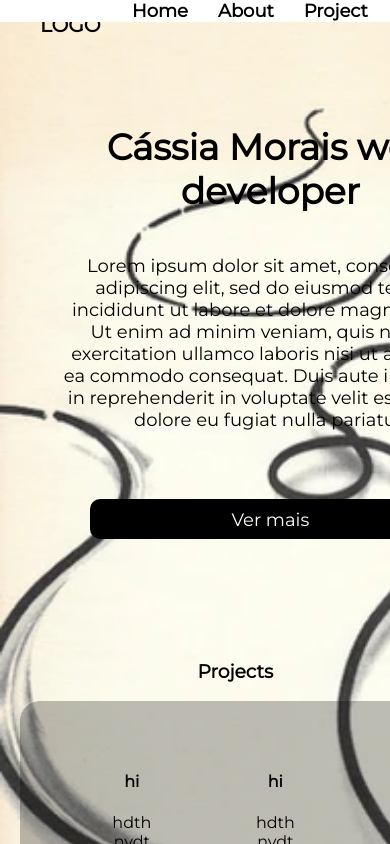
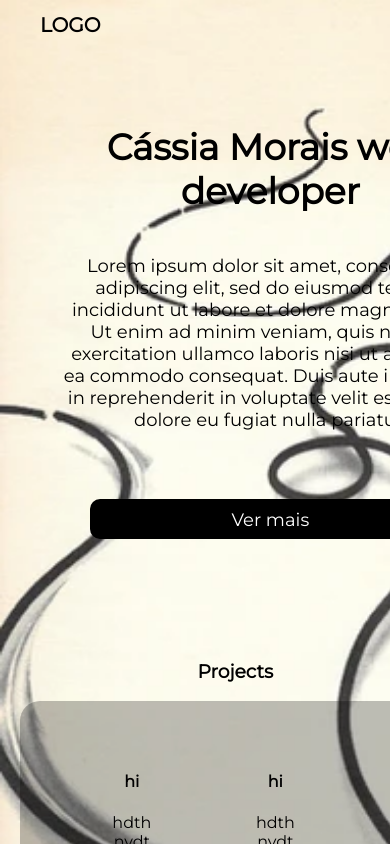
Before and after one commit to CassiaStefane/Portifolio, a React (Create React App) app: page / in a window 390 px wide. Shown: the top 844 px of the page. Built offline with nearby package versions, Linux system fonts and the light colour scheme.

Commit message:
icon add

```diff
--- a/src/components/Intro.js
+++ b/src/components/Intro.js
@@ -3,7 +3,7 @@ import './Intro.css';
 
 function Header(){
     return(
-        <div className={'header'}>
+        <div className={'header'} id={'header.id'}>
             <div className={'intro'}>
                 <h1>Cássia Morais web developer</h1>
                 <p>Lorem ipsum dolor sit amet, consectetur adipiscing elit, sed do eiusmod tempor incididunt ut labore et dolore magna aliqua. Ut enim ad minim veniam, quis nostrud exercitation ullamco laboris nisi ut aliquip ex ea commodo consequat. Duis aute irure dolor in reprehenderit in voluptate velit esse cillum dolore eu fugiat nulla pariatur.</p>
--- a/src/components/Nav.css
+++ b/src/components/Nav.css
@@ -29,10 +29,15 @@
 }
 @media (max-width:450px){
     .nav-bar{
+        display: flex;
         flex-direction: column;
-        display: block;
         position: absolute;
+        display: none;
         background-color: white;
         min-width: 500px;
+        height: 200px;
+    }
+    .VscMenu{
+        display: block;
     }
 }
--- a/src/components/Nav.js
+++ b/src/components/Nav.js
@@ -7,13 +7,13 @@ function Nav(){
              <div className={"logo"}>
                 <h1>LOGO</h1>
             </div>
-            <div className='VscMenu'>
+            <div className={'VscMenu'} >
                 <VscMenu/>
             </div>
             <div className={"nav-bar"}>
-                <a href='#projetos.id'>Home</a>
-                <a>About</a>
-                <a>Project</a>
+                <a href='#header.id'>Home</a>
+                <a href='#projetos.id'>Project</a>
+                <a href='#projetos.id'>Contact</a>
             </div>
         </div>
     )
```
